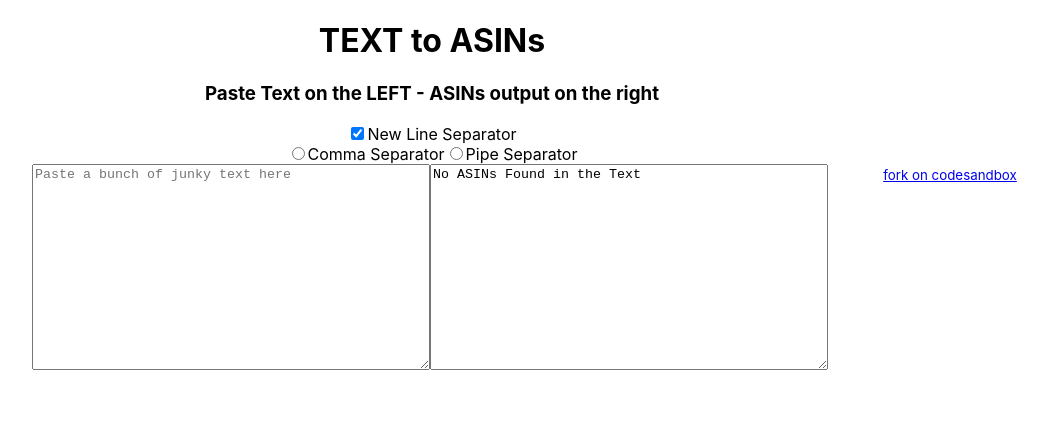
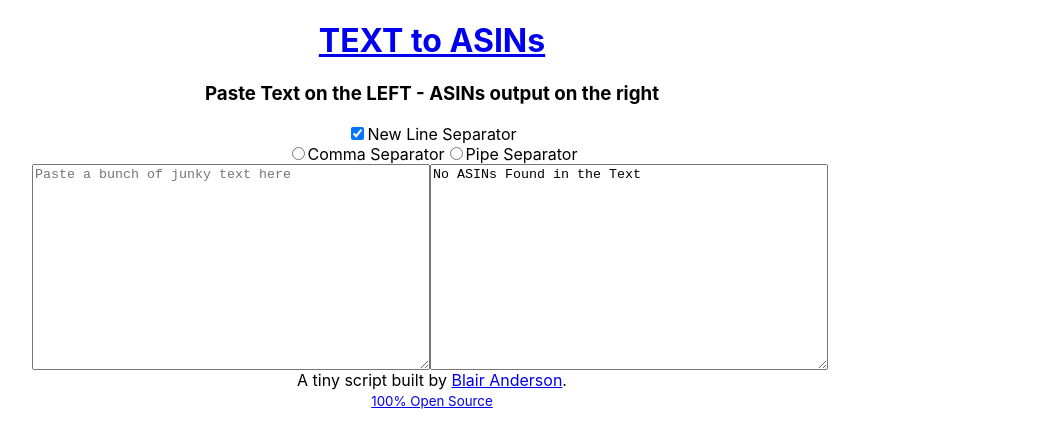
Before and after one commit to blairanderson/TextToASIN, a React (Create React App) app: page / in a window 1280 px wide. Shown: the top 448 px of the page, without its empty margins (208-1254 px from the left). Built offline with nearby package versions, Linux system fonts and the light colour scheme.

Commit message:
add a link in the header

```diff
--- a/src/App.js
+++ b/src/App.js
@@ -1,19 +1,31 @@
 import React, { Component } from "react";
 import Cleaner from "./Cleaner";
 
-const textCenter = { textAlign: "center" };
+const textCenter = { clear: "both", textAlign: "center" };
 
 class App extends Component {
   render() {
     return (
-      <div style={textCenter}>
-        <h1>TEXT to ASINs</h1>
-        <h3>Paste Text on the LEFT - ASINs output on the right</h3>
-        <Cleaner />
+      <div>
+        <h1 style={textCenter}>
+          <a href="https://getasins.netlify.com/">TEXT to ASINs</a>
+        </h1>
+        <h3 style={textCenter}>
+          Paste Text on the LEFT - ASINs output on the right
+        </h3>
         <div>
+          <Cleaner />
+        </div>
+        <div style={textCenter}>
+          A tiny script built by{" "}
+          <a href="https://www.andersonassociates.net">Blair Anderson</a>.
+          <br />
           <small>
-            <a href="https://codesandbox.io/s/github/blairanderson/TextToASIN">
-              fork on codesandbox
+            <a
+              rel="nofollow noreferer"
+              href="https://github.com/blairanderson/TextToASIN/blob/master/README.md"
+            >
+              100% Open Source
             </a>
           </small>
         </div>
```
